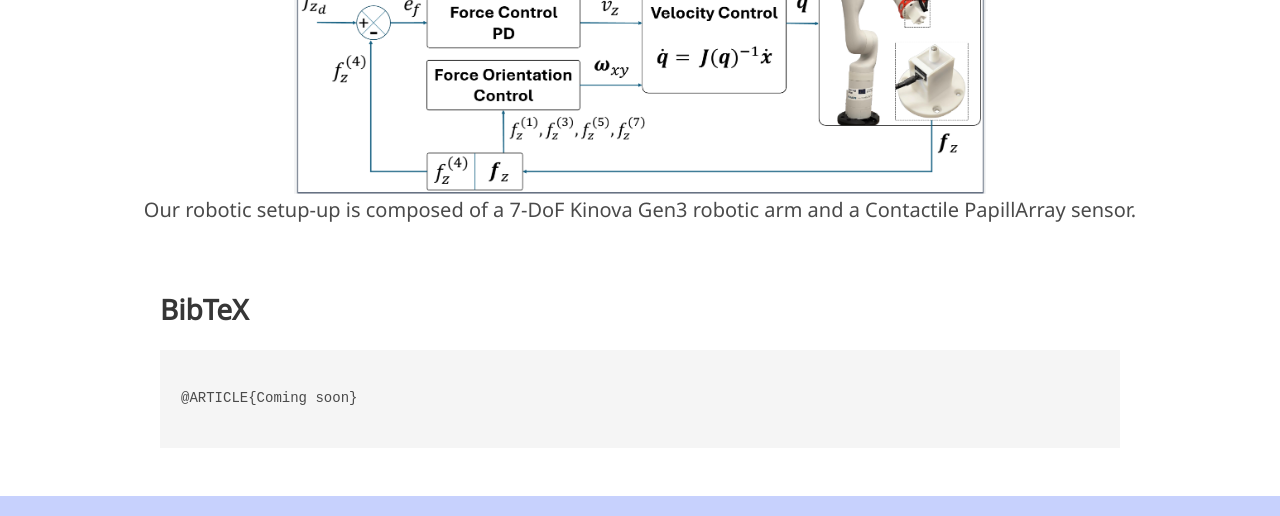
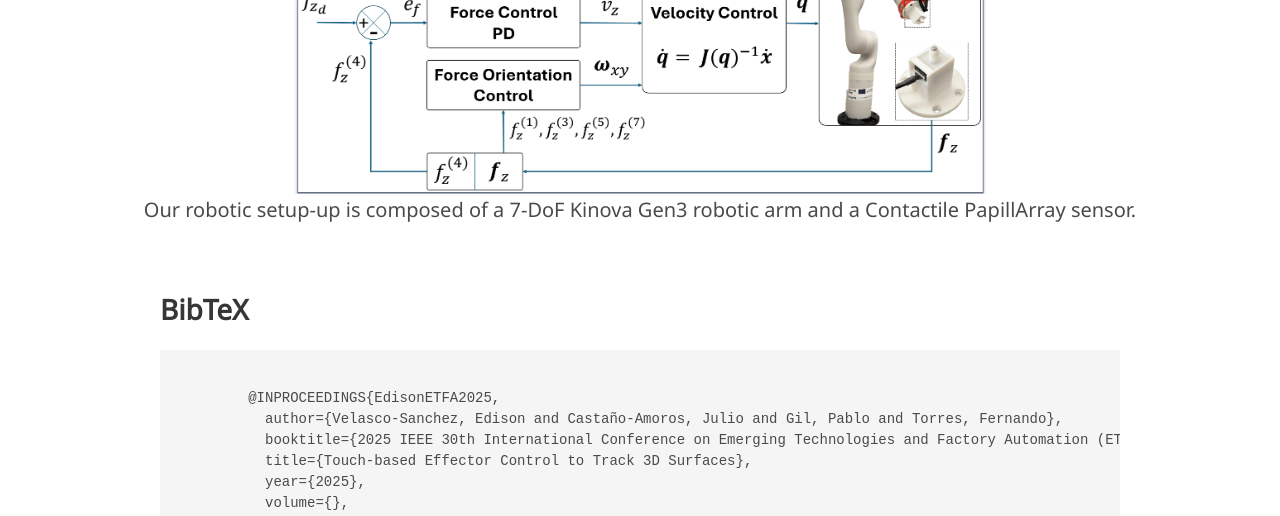
Before and after one commit to AUROVA-PROJECTS/Touch-based_3d_surfaces, a plain HTML site: page index.html in a window 1280 px wide. Shown: the part 2314-2830 px from the top of the page. Drawn offline with nearby package versions, Linux system fonts and the light colour scheme; some icons are missing; a web font is replaced by a local one.

Commit message:
add bibtex information

```diff
--- a/index.html
+++ b/index.html
@@ -259,7 +259,16 @@
     <div class="container is-max-desktop content">
       <h2 class="title">BibTeX</h2>
       <pre><code>
-@ARTICLE{Coming soon}
+        @INPROCEEDINGS{EdisonETFA2025,
+          author={Velasco-Sanchez, Edison and Castaño-Amoros, Julio and Gil, Pablo and Torres, Fernando},
+          booktitle={2025 IEEE 30th International Conference on Emerging Technologies and Factory Automation (ETFA)},
+          title={Touch-based Effector Control to Track 3D Surfaces},
+          year={2025},
+          volume={},
+          number={},
+          pages={1--6},
+          doi={}}
+
     </code></pre>
     </div>
 </section>
```
